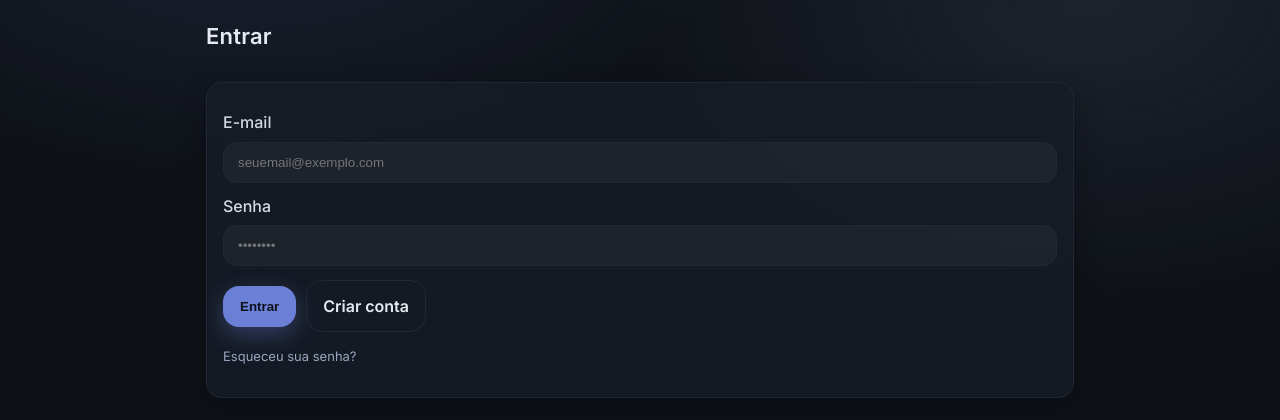
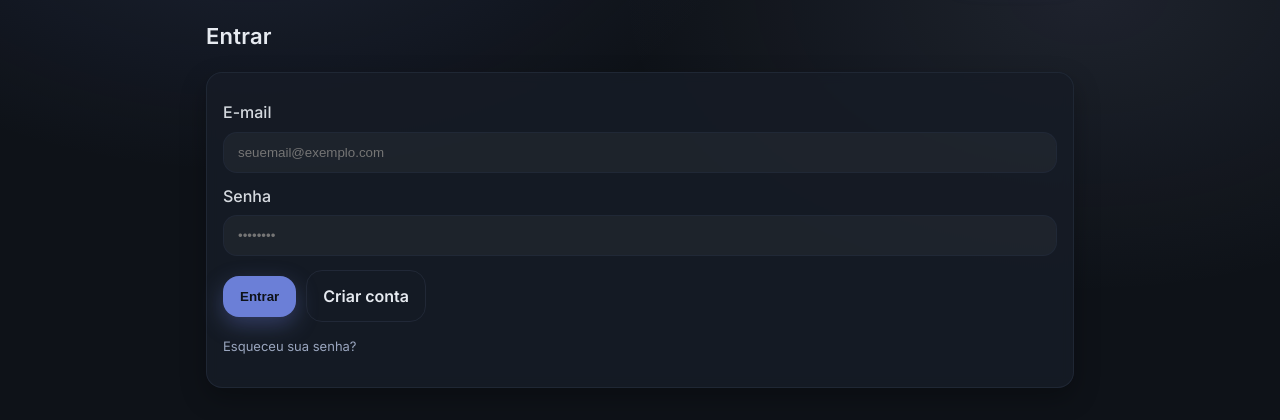
Before and after one commit to sabrinaandraderocha-cmyk/entrelinhas, a Flask app: page /login in a window 1280 px wide. Shown: the part 113-533 px from the top of the page. Run offline with Flask 3, Linux system fonts and the light colour scheme.

Commit message:
Update login.html

```diff
--- a/templates/login.html
+++ b/templates/login.html
@@ -5,7 +5,6 @@
   <div class="section-title">
     <div>
       <h2>Entrar</h2>
-      <p class="muted"></p>
     </div>
   </div>
 
@@ -35,7 +34,6 @@
       <a class="btn secondary" href="{{ url_for('signup') }}">Criar conta</a>
     </div>
 
-    <!-- ESQUECI A SENHA -->
     <p class="muted small" style="margin-top:14px;">
       <a href="{{ url_for('forgot_password') }}">
         Esqueceu sua senha?
```
